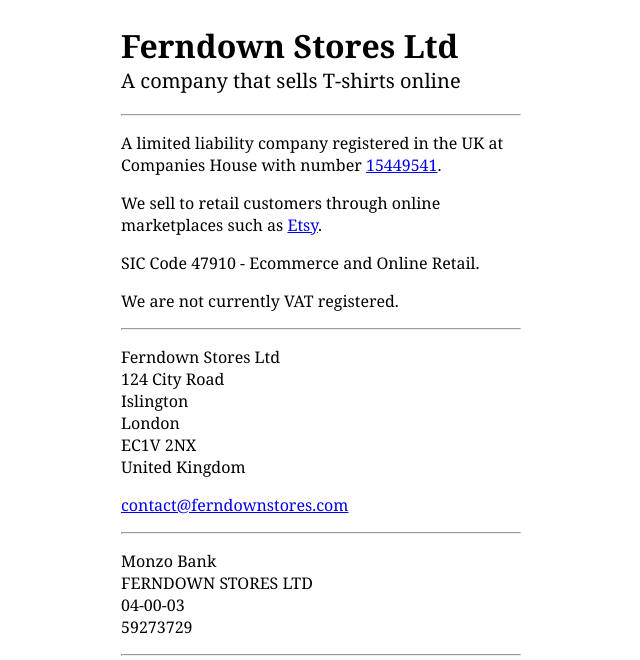
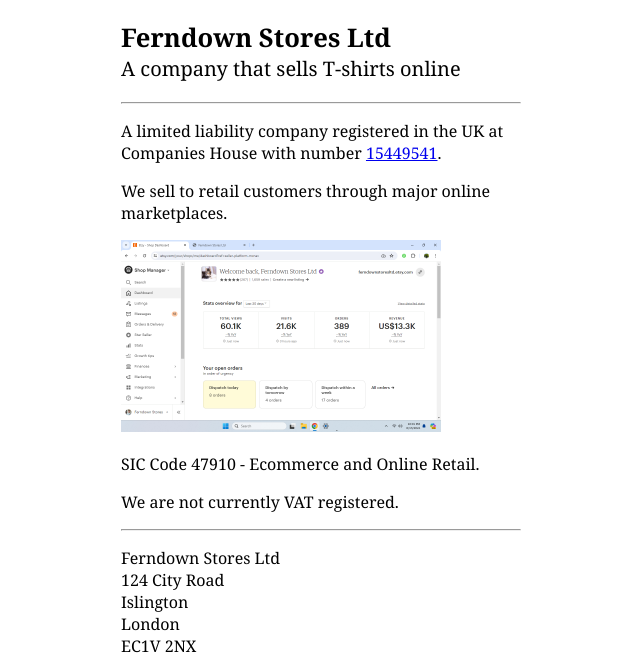
Before and after one commit to james-innes/ferndownstores.com, a plain HTML site: page index.html in a window 1280 px wide. Shown: the part 121-781 px from the top of the page, without its empty margins (319-959 px from the left). Drawn offline with Linux system fonts and the light colour scheme.

Commit message:
Add Etsy screenshot and .gitignore

```diff
--- a/index.html
+++ b/index.html
@@ -16,8 +16,12 @@
     }
 
     #logo {
-      font-size: 2em;
+      font-size: 1.6em;
       margin-bottom: 0;
+    }
+
+    #header {
+      width: 100%;
     }
 
     #logo+p {
@@ -27,13 +31,13 @@
 
     img {
       height: auto;
-      width: 100%;
+      width: 80%;
     }
   </style>
 </head>
 
 <body>
-  <img src="./header.jpg">
+  <img id="header" src="./header.jpg">
 
   <h1 id="logo">Ferndown Stores Ltd</h1>
   <p>A company that sells T-shirts online</p>
@@ -42,8 +46,10 @@
   <p>A limited liability company registered in the UK at Companies House with number <a
       href="https://find-and-update.company-information.service.gov.uk/company/15449541" target="_blank">15449541</a>.
   </p>
-  <p>We sell to retail customers through online marketplaces such as <a href="https://www.etsy.com/shop/FerndownStore"
-      target="_blank">Etsy</a>.</p>
+  <p>We sell to retail customers through major online marketplaces.</p>
+
+  <img src="./etsy.png" alt="Screenshot of Etsy Seller dashboard">
+
   <p>SIC Code 47910 - Ecommerce and Online Retail.</p>
   <p>We are not currently VAT registered.</p>
 
```
Also changed, not shown: etsy.png (added), 1 other file.
